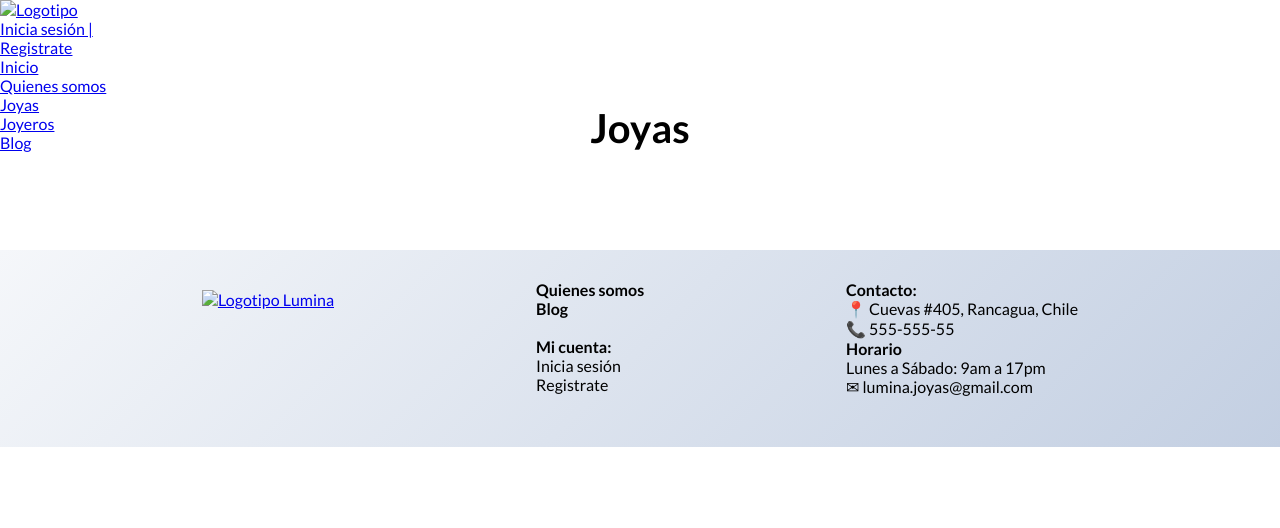
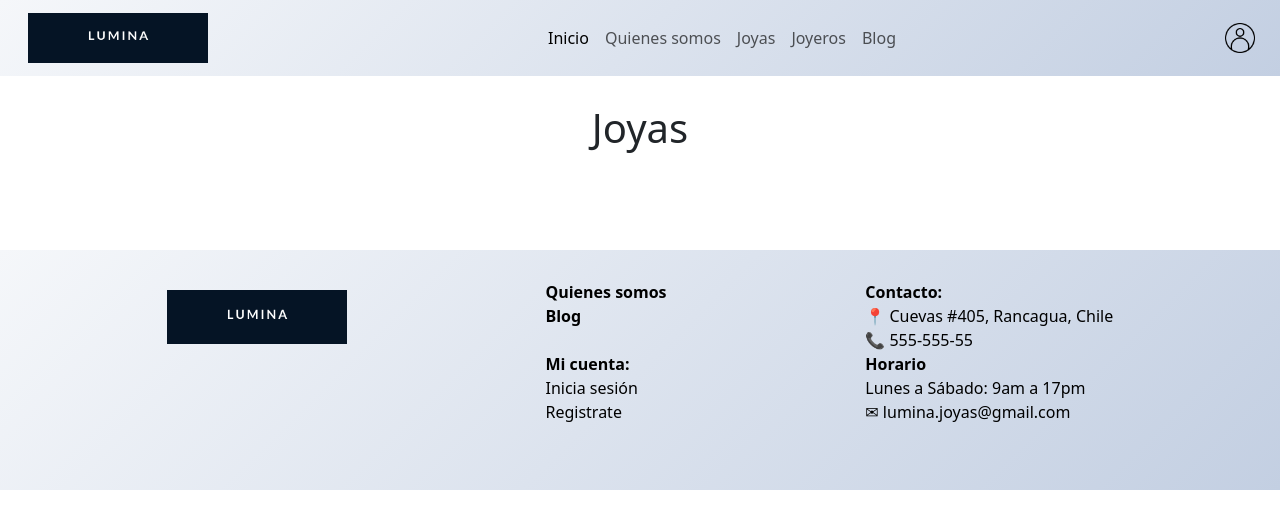
Before and after one commit to nadia-ma/segundaEntregaCoder, a plain HTML site: page pages/joyas.html in a window 1280 px wide. Drawn offline with nearby package versions, Linux system fonts and the light colour scheme; files that its build step writes are made by us from their sources.

Commit message:
actualizacion pag joyas

```diff
--- a/pages/joyas.html
+++ b/pages/joyas.html
@@ -8,29 +8,48 @@
     <link rel="preconnect" href="https://fonts.googleapis.com">
     <link rel="preconnect" href="https://fonts.gstatic.com" crossorigin>
     <link href="https://fonts.googleapis.com/css2?family=Lato:ital,wght@0,100;0,300;0,400;0,700;0,900;1,100;1,300;1,400;1,700;1,900&display=swap" rel="stylesheet">
-    <link rel="stylesheet" href="./css/estilos.css">
+    <!---NO BORRAR - estilos css-->
+    <link rel="stylesheet" href="../css/estilos.css">
+    <!---NO BORRAR - cdn de bootstrap-->
+    <link href="https://cdn.jsdelivr.net/npm/bootstrap@5.3.1/dist/css/bootstrap.min.css" rel="stylesheet" integrity="sha384-4bw+/aepP/YC94hEpVNVgiZdgIC5+VKNBQNGCHeKRQN+PtmoHDEXuppvnDJzQIu9" crossorigin="anonymous">
 </head>
 <body>
     <header>
-        <a href="./index.html"><img class="logo" src="./img/lumina-logo.png" alt="Logotipo"></a>
-        <div>
-            <!---Inicio Menu-->
-            <nav>
-                <ul class="identificacion">
-                    <li><a href="./pages/cuenta.html">Inicia sesión |</a></li>
-                    <li><a href="./pages/cuenta.html">Registrate</a></li>
-                </ul>
-            </nav>
-        </div>
-
-        <nav>
-            <ul class="menu">
-                <li><a href="./index.html">Inicio</a></li>
-                <li><a href="./pages/nosotros.html">Quienes somos</a></li>
-                <li><a href="./pages/joyas.html">Joyas</a></li>
-                <li><a href="./pages/joyeros.html">Joyeros</a></li>
-                <li><a href="./pages/blog.html">Blog</a></li>
-            </ul>
+        <!---Inicio Menu-->
+        <nav class="navbar navbar-expand-lg mainBg">
+            <div class="container-fluid">
+                <a class="navbar-brand" href="/index.html">
+                    <img src="../img/lumina-logo.png" alt="Logo" width="180" height="50" class="d-inline-block align-text-center ms-3"></a>
+                <button class="navbar-toggler" type="button" data-bs-toggle="collapse" data-bs-target="#navbarText" aria-controls="navbarText" aria-expanded="false" aria-label="Toggle navigation">
+                    <span class="navbar-toggler-icon"></span>
+                </button>
+                <div class="collapse navbar-collapse" id="navbarText">
+                    <ul class="navbar-nav mx-auto mb-2 mb-lg-0">
+                        <li class="nav-item">
+                            <a class="nav-link active" aria-current="page" href="../index.html">Inicio</a>
+                        </li>
+                        <li class="nav-item">
+                            <a class="nav-link" href="./nosotros.html">Quienes somos</a>
+                        </li>
+                        <li class="nav-item">
+                            <a class="nav-link" href="./joyas.html">Joyas</a>
+                        </li>
+                        <li class="nav-item">
+                            <a class="nav-link" href="./joyeros.html">Joyeros</a>
+                        </li>
+                        <li class="nav-item">
+                            <a class="nav-link" href="./blog.html">Blog</a>
+                        </li>
+                    </ul>
+                    <span class="navbar-text">
+                        <li class="nav-item">
+                            <a class="nav-link" href="./cuenta.html">
+                                <img src="../img/avatar.png" alt="usuario" class="usuario">
+                            </a>
+                        </li>
+                    </span>
+                </div>
+            </div>
         </nav>
     </header>
     <!---Fin Menu-->
@@ -46,14 +65,15 @@
     <!---Fin contenido-->
 
     <footer>
-        <a href="./index.html"><img src="./img/lumina-logo.png" alt="Logotipo Lumina"></a>
+        <a href="../index.html">
+            <img src="../img/lumina-logo.png" alt="Logo" class="d-inline-block textoLogo"></a>
         <ul class="pie">
-            <li><a class="negrita" href="./pages/nosotros.html">Quienes somos</a></li>
-            <li><a class="negrita" href="./pages/blog.html">Blog</a><li>
+            <li><a class="negrita" href="./nosotros.html">Quienes somos</a></li>
+            <li><a class="negrita" href="./blog.html">Blog</a><li>
             <br>
             <li class="negrita">Mi cuenta:</li>
-            <li><a href="./pages/cuenta.html">Inicia sesión</a></li>
-            <li><a href="./pages/cuenta.html">Registrate</a></li>
+            <li><a href="./cuenta.html">Inicia sesión</a></li>
+            <li><a href="./cuenta.html">Registrate</a></li>
         </ul>
 
         <ul class="pie">
```
Also changed, not shown: pages/nosotros.html (+2 -2 lines).
